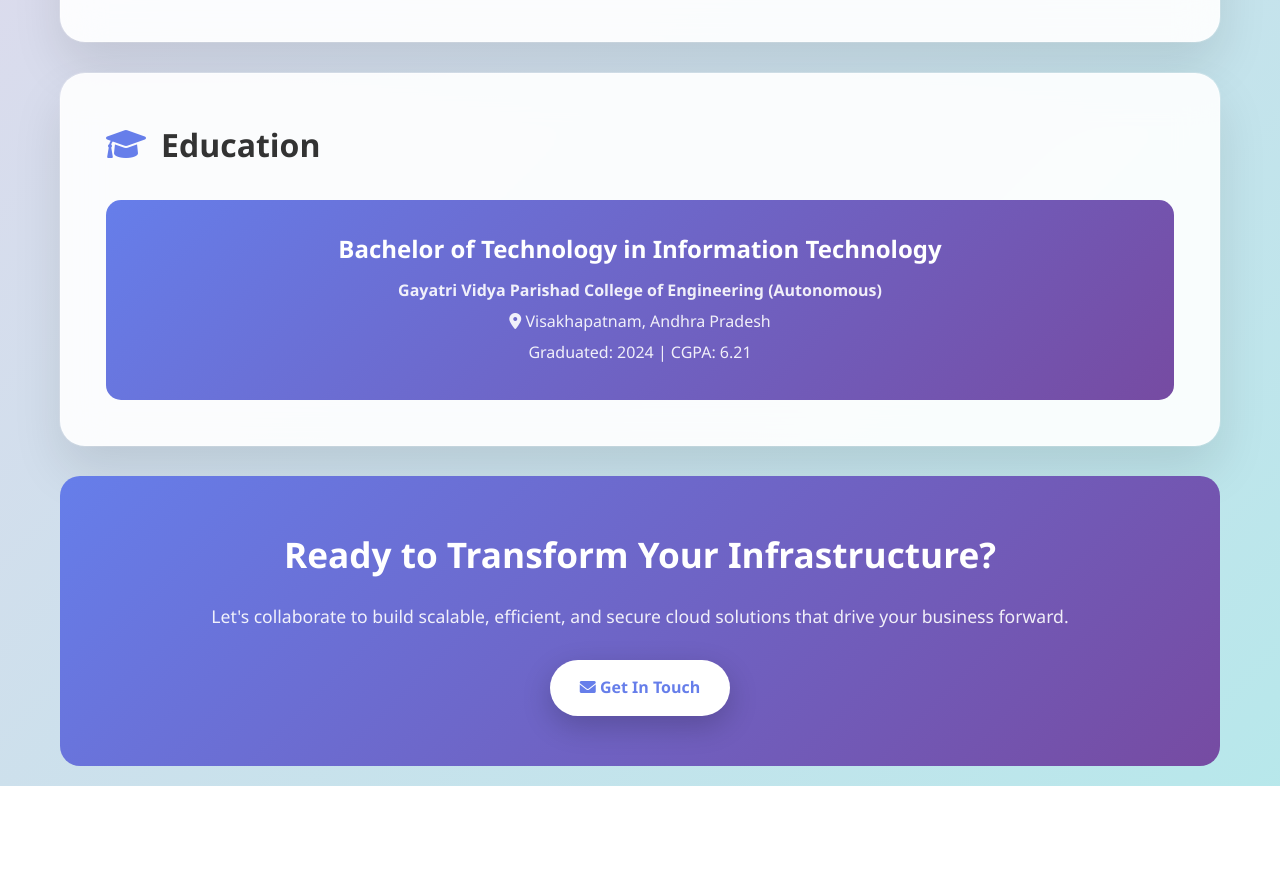
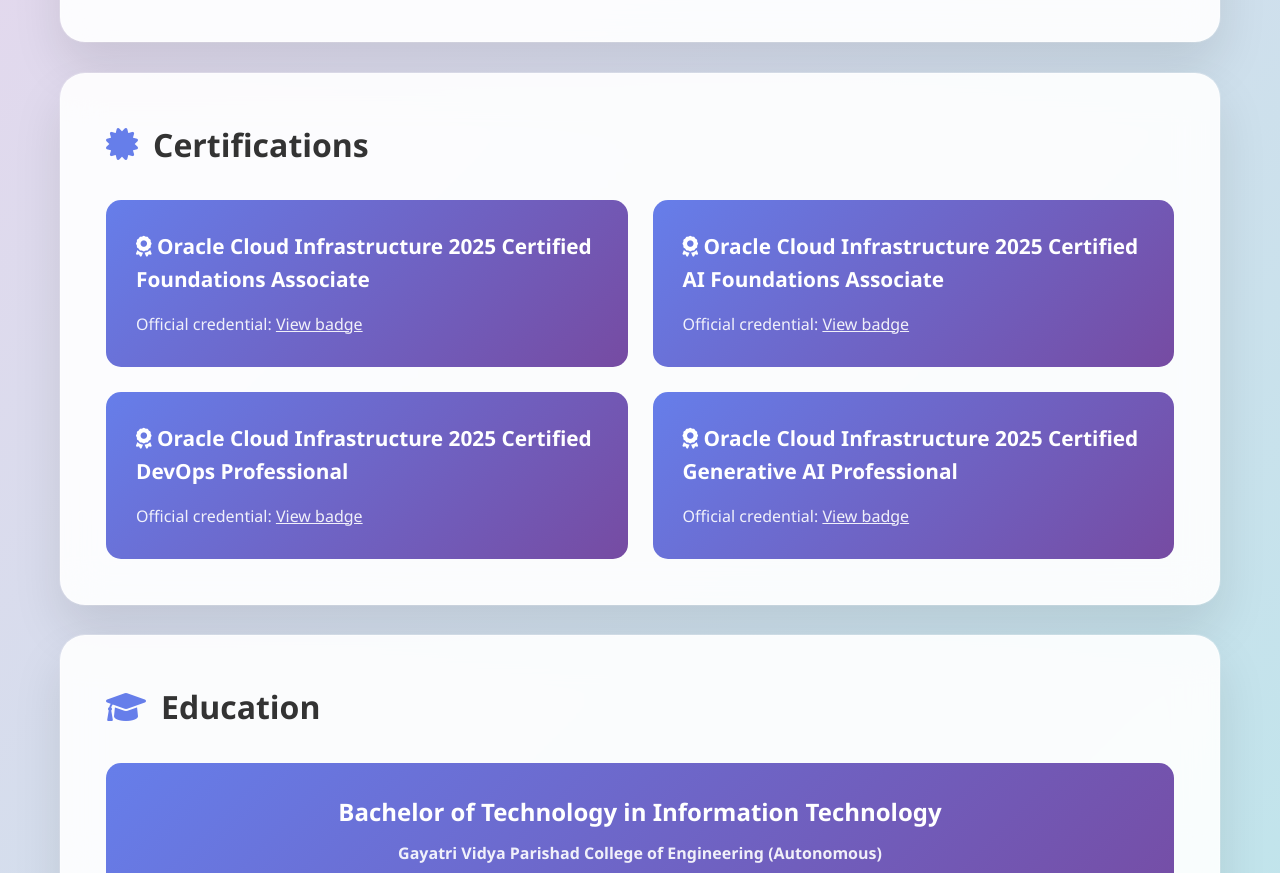
Before and after one commit to Dinesh222-CD/my-portfolio, a plain HTML site: page index.html in a window 1280 px wide. Shown: the part 3018-3891 px from the top of the page. Before the commit the page ends 3804 px from the top, so only its background shows below. Drawn offline with Linux system fonts and the light colour scheme.

Commit message:
Add certifications section with Oracle Cloud credentials
Added a new section for certifications with multiple project cards displaying Oracle Cloud certifications and their official credential links.

```diff
--- a/index.html
+++ b/index.html
@@ -692,6 +692,35 @@
             </div>
         </section>
 
+        <!-- Certifications Section (added) -->
+        <section class="section animate-on-scroll">
+            <h2 class="section-title">
+                <i class="fas fa-certificate"></i>
+                Certifications
+            </h2>
+            <div class="projects-grid">
+                <div class="project-card">
+                    <h3><i class="fas fa-award"></i> Oracle Cloud Infrastructure 2025 Certified Foundations Associate</h3>
+                    <p>Official credential: <a href="https://catalog-education.oracle.com/pls/certview/sharebadge?id=99762DF796598AE5E3DBBAC8EC828D7D050C601DAADE521CDAE964A560CEF13C" target="_blank" rel="noopener" style="color: white; text-decoration: underline;">View badge</a></p>
+                </div>
+
+                <div class="project-card">
+                    <h3><i class="fas fa-award"></i> Oracle Cloud Infrastructure 2025 Certified AI Foundations Associate</h3>
+                    <p>Official credential: <a href="https://catalog-education.oracle.com/pls/certview/sharebadge?id=BFBD6AA035F83C8EAC551740E229629C9CC532D499DD32A1C26499D9083BE1B4" target="_blank" rel="noopener" style="color: white; text-decoration: underline;">View badge</a></p>
+                </div>
+
+                <div class="project-card">
+                    <h3><i class="fas fa-award"></i> Oracle Cloud Infrastructure 2025 Certified DevOps Professional</h3>
+                    <p>Official credential: <a href="https://catalog-education.oracle.com/pls/certview/sharebadge?id=A9A5434788FA5996F644B67D087C4D97EECA2DCFE6EDE94FE39C19FFDE085584" target="_blank" rel="noopener" style="color: white; text-decoration: underline;">View badge</a></p>
+                </div>
+
+                <div class="project-card">
+                    <h3><i class="fas fa-award"></i> Oracle Cloud Infrastructure 2025 Certified Generative AI Professional</h3>
+                    <p>Official credential: <a href="https://catalog-education.oracle.com/pls/certview/sharebadge?id=053E40651AB02982F30A47CE2C638A86DD8ADF5C5F2703ACFAEFFCA2DF0011A5" target="_blank" rel="noopener" style="color: white; text-decoration: underline;">View badge</a></p>
+                </div>
+            </div>
+        </section>
+
         <!-- Education Section -->
         <section class="section animate-on-scroll">
             <h2 class="section-title">
```
